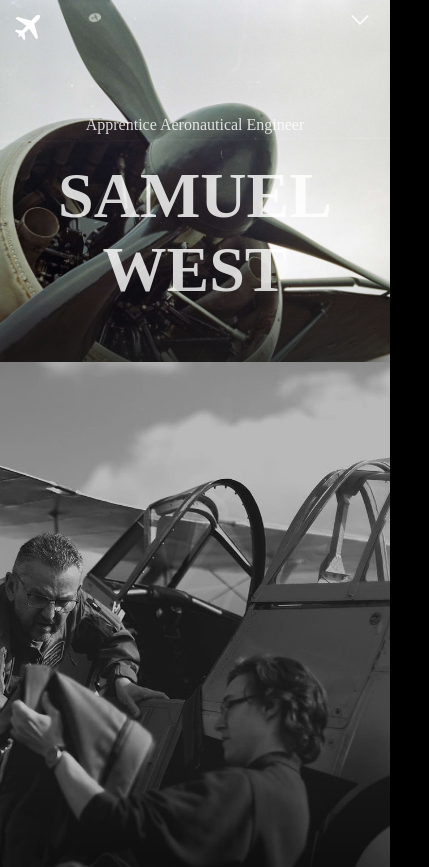
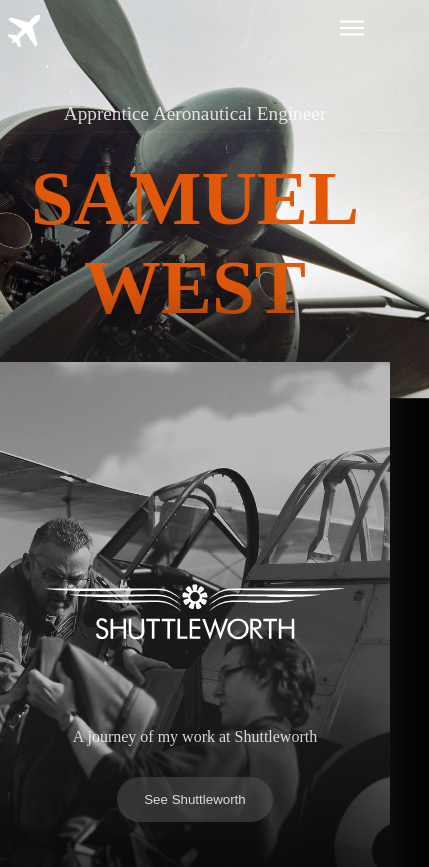
Before and after one commit to natbates/Samuels-Website, a React (Create React App) app: page / in a window 390 px wide. Shown: the top 867 px of the page, 429 px wide, since content can reach past the window. Built offline with nearby package versions, Linux system fonts and the light colour scheme; a web font is replaced by a local one.

Commit message:
02/02/2025

```diff
--- a/src/components/Navbar.jsx
+++ b/src/components/Navbar.jsx
@@ -1,8 +1,27 @@
 import "../styles/navbar.css";
-import { useState } from "react";
+import { useState, useEffect } from "react";
 
 const Navbar = () => {
     const [navBarState, setNavBarState] = useState(false);
+    const [isMobile, setIsMobile] = useState(false);
+    const [mobileNav, setMobileNav] = useState(false);
+
+    const checkWidth = () => {
+      if (window.innerWidth < 1000) {
+        setIsMobile(true);
+        setNavBarState(false);
+      } else {
+        setIsMobile(false);
+      }
+    };
+
+    useEffect(() => {
+      checkWidth();
+        window.addEventListener("resize", checkWidth);
+        return () => {
+        window.removeEventListener("resize", checkWidth);
+      };
+    }, []);
 
     return (
         <div id="top-nav-bar">
@@ -10,15 +29,17 @@
                 <img src="svgs/plane.svg" className="logo" />
             </div>
 
-            <div
-                className="dropdown"
-                onMouseEnter={() => setNavBarState(true)}
-                onMouseLeave={() => setNavBarState(false)}
-            >
+            {!isMobile &&
+                <div
+                    className="dropdown"
+                    onMouseEnter={() => setNavBarState(true)}
+                    onMouseLeave={() => setNavBarState(false)}
+                >
                 <img
                     src="svgs/down-arrow.svg"
                     className={`dropdown-arrow ${navBarState ? "rotated" : ""}`}
                 />
+
                 <div className={`nav-menu ${navBarState ? "show" : ""}`}>
                     <ul>Home</ul>
                     <ul>About</ul>
@@ -27,6 +48,30 @@
                     <ul>Blog</ul>
                 </div>
             </div>
+            }
+
+            {isMobile &&
+                <div id = "mobile-nav-bar">
+                    <input id="page-nav-toggle" class="main-navigation-toggle" type="checkbox" />
+                    <label htmlFor="page-nav-toggle">
+                    <img
+                            className="icon--menu-toggle"
+                            src="svgs/burger.svg"
+                            alt="Open menu"
+                            width="40"
+                            height="40"
+                        />
+                    </label>
+                    <nav class="main-navigation">
+                        <ul>
+                            <li><a>Home</a></li>
+                            <li><a>Home</a></li>
+                            <li><a>Home</a></li>
+                        </ul>
+                    </nav>
+                </div>
+            }
+
         </div>
     );
 };
--- a/src/components/Socials.jsx
+++ b/src/components/Socials.jsx
@@ -1,12 +1,20 @@
-
-
-const Socials = () =>
-{
+const Socials = () => {
     return (
         <div className="socials-container">
-            <img src = "./svgs/socials/facebook.svg"></img>
-            <img src = "./svgs/socials/insta.svg"></img>
-            <img src = "./svgs/socials/linkedin.svg"></img>
+            {/* Facebook Link */}
+            <a href="https://www.instagram.com/sam.__.west?igsh=MTM0aGtucjRmNnhqZw%3D%3D&utm_source=qr" target="_blank" rel="noopener noreferrer">
+                <img src="./svgs/socials/facebook.svg" alt="Facebook" />
+            </a>
+
+            {/* Instagram Link */}
+            <a href="https://www.instagram.com/sam.__.west?igsh=MTM0aGtucjRmNnhqZw%3D%3D&utm_source=qr" target="_blank" rel="noopener noreferrer">
+                <img src="./svgs/socials/insta.svg" alt="Instagram" />
+            </a>
+
+            {/* LinkedIn Link */}
+            <a href="https://www.linkedin.com/in/your-profile" target="_blank" rel="noopener noreferrer">
+                <img src="./svgs/socials/linkedin.svg" alt="LinkedIn" />
+            </a>
         </div>
     );
 }
--- a/src/pages/homepage.jsx
+++ b/src/pages/homepage.jsx
@@ -4,12 +4,12 @@
 import "../styles/homepage.css";
 
 
-const TravelLine = () =>
-{
+const TravelLine = ({ top }) => {
     return (
-        <div className="line-container">
-            <svg>
-                <path d="M0,0 C150,100, 350,200, 500,100 C650,0, 850,150, 1000,100" />
+        <div className="line-container" style={{top: top}}>
+            <svg width="100%" height="100%" viewBox="0 0 1000 200" preserveAspectRatio="none">
+                <path d="M0,0 C150,100, 350,200, 500,100 C650,0, 850,150, 1000,100"
+                      stroke="black" fill="transparent" strokeWidth="2" />
             </svg>
         </div>
     );
@@ -27,12 +27,17 @@
                     <Socials />
                 </section>
                 <section>
-                    <p>My work at Shuttleworth</p>
-                    <button>See Shuttleworth</button>
+                    <div className="shuttleworth-container">
+                        <img src = "svgs/shuttleworth.svg"></img>
+                        <div className="text-container">
+                            <p>A journey of my work at Shuttleworth</p>
+                            <button onClick={() => window.open("https://www.shuttleworth.org/", "_blank")}>
+                                See Shuttleworth
+                            </button>
+                        </div>
+                    </div>
                 </section>
             </div>
-
-            <TravelLine />
 
             <div id = "home-images" className="home-section">
                 <h1>Catch me on the runway...</h1>
@@ -45,6 +50,9 @@
 
             <div id = "about-me" className="home-section">
                 <h1>What I do</h1>
+                <div>
+                    <h2>Painting and Plane</h2>
+                </div>
             </div>
 
             <div id = "air-shows" className="home-section">
--- a/src/styles/homepage.css
+++ b/src/styles/homepage.css
@@ -11,6 +11,7 @@
 {
     display: flex;
     height: 100%;
+    position: relative;
 }
 
 
@@ -37,6 +38,11 @@
     text-align: center;
 }
 
+.divider-section section h1
+{
+    color: var(--secondary-colour);
+}
+
 #home-page .divider-section section:first-child
 {
     background-image: url("/public/images/sam/IMG_0478.jpeg");
@@ -46,12 +52,29 @@
 }
 
 #home-page .divider-section section:last-child {
-    padding-top: 500px;
+    height: 600px;
     background-image: linear-gradient(to bottom, rgba(0, 0, 0, 0) 60%, black 100%),
                       url("/public/images/sam/IMG_7755.jpeg");
     background-position: center;
     background-repeat: no-repeat;
     background-size: cover;
+}
+
+.shuttleworth-container
+{
+    display: flex;
+    flex-direction: column;
+    justify-content: space-between;
+    height: 100%;
+    align-items: center;
+}
+
+.shuttleworth-container img
+{
+    max-width: 800px;
+    width: 75%;
+    height: 100px;
+    min-width: 300px;
 }
 
 
@@ -110,9 +133,7 @@
 {
     width: 30px;
     height: 30px;
-    background-color: rgba(255, 255, 255, 0.13);
     padding: 10px;
-    border-radius: 50%;
 }
 
 #interact-buttons .left
@@ -174,6 +195,9 @@
 .line-container {
     width: 100%;
     height: fit-content;
+    margin-top: 40px;
+    position: absolute;
+    left: 0;
 }
 
 .line-container svg {
@@ -188,6 +212,7 @@
     stroke-dasharray: 10, 10; /* Creates the dashed effect */
 }
 
+
 @media (max-width: 1000px) {
     #home-page .divider-section{
         flex-direction: column;
@@ -198,14 +223,41 @@
     #home-page .divider-section section:first-child
     {
         padding-top: 100px;
-
+        transform: scale(1.2);
     }
     #home-page .divider-section section:last-child
     {
         box-shadow: 0px -31px 50px rgba(27, 27, 27, 0.836);
+        animation: flyUp 1s ease-out;
+        padding-bottom: 140px;
     }
     #home-page .socials-container
     {
-        bottom: -50px;
+
+        bottom: -150px;
+        z-index: 100;
+        left: 50%;
+        transform: translateX(-50%);
+    }
+
+    /* Nav bar changes */
+
+    #top-nav-bar img
+    {
+        margin-right: 10px;
+        transform: scale(1.3);
+        transform-origin: top right;
+    }
+
+}
+
+@keyframes flyUp {
+    0%
+    {
+        transform: translateY(30px);
+    }
+    100%
+    {
+        transform: translateY(0);
     }
 }
--- a/src/styles/navbar.css
+++ b/src/styles/navbar.css
@@ -1,3 +1,15 @@
+:root {
+    --color-primary: var(--hot-pink);
+    --color-secondary: #F0F7EE;
+    --duration: 1s;
+    --nav-duration: calc(var(--duration) / 4);
+    --ease: cubic-bezier(0.215, 0.61, 0.355, 1);
+    --space: 1rem;
+    --font-primary: 'Helvetica', sans-serif;
+    --font-heading: 'Merriweather', serif;
+    --font-size: 1.125rem;
+    --line-height: 1.5;
+}
 
 #top-nav-bar
 {
@@ -10,7 +22,6 @@
     top: 0;
     height: 40px;
     min-height: 40px;
-    max-width: 100vw;
 }
 
 .logo-container
@@ -40,11 +51,11 @@
 {
     width: 20px;
     height: 20px;
-    margin-right: 20px;
+    margin-right: 30px;
     transition: transform 0.3s ease;
 }
 
-#top-nav-bar img:hover
+#top-nav-bar .dropdown-arrow:hover
 {
     transform: rotate(90deg);
 }
@@ -71,6 +82,8 @@
     transform: translateY(-10px);
     transition: all 0.3s ease-in-out;
     display: flex;
+    width: 45vw;
+    justify-content: space-between;
 }
 
 .dropdown {
@@ -91,9 +104,300 @@
     margin: 0;
     list-style: none;
     white-space: nowrap;
+    flex-grow: 1;
+    cursor: pointer;
 }
 
 #top-nav-bar ul:hover
 {
     color: var(--secondary-colour);
 }
+
+
+.mobile-vew
+{
+    position: absolute;
+    background-color: rgb(0, 0, 0);
+    width: 100%;
+    height: 100vh;
+    top: 0;
+    display: flex;
+    flex-direction: column;
+    text-align: center;
+    justify-content: center;
+}
+
+.mobile-vew ul
+{
+    padding: 0;
+    cursor: pointer;
+}
+
+
+
+
+#social-nav-holder
+{
+    display: flex;
+    position: absolute;
+    justify-content: center;
+    top: 800px;
+    left: 50%;
+    width: 0;
+}
+
+
+.main-navigation-toggle {
+    position: fixed;
+    height: 1px;
+    width: 1px;
+    overflow: hidden;
+    clip: rect(1px, 1px, 1px, 1px);
+    white-space: nowrap;
+
+    + label {
+      position: fixed;
+      top: 15px;
+      right: 15px;
+      cursor: pointer;
+      z-index: 2000;
+    }
+  }
+
+  .icon--menu-toggle {
+    --size: 35px;
+    display: flex;
+    align-items: center;
+    justify-content: center;
+    width: var(--size);
+    height: var(--size);
+    stroke-width: 5;
+  }
+
+  .icon-group {
+    transform: translateX(0);
+    transition: transform var(--nav-duration) var(--ease);
+  }
+
+  .icon--menu {
+    stroke: white;
+  }
+
+  .icon--close {
+    stroke: var(--secondary-colour);
+    transform: translateX(-100%);
+  }
+
+  .main-navigation {
+    position: fixed;
+    top: 0;
+    left: 0;
+    display: flex;
+    align-items: center;
+    width: 100%;
+    height: 100%;
+    transform: translateX(-100%);
+    transition: transform var(--nav-duration);
+    z-index: 1000;
+
+    &:after {
+      content: '';
+      position: absolute;
+      top: 0;
+      left: 0;
+      width: 100%;
+      height: 100%;
+      background-image: url("/public/images/sam/IMG_0478.jpeg");
+      background-size: cover;
+      transform-origin: 0 50%;
+      z-index: -1;
+    }
+
+    ul {
+      font-size: 12vmin;
+      width: 100%;
+    }
+
+    li {
+      --border-size: 1vmin;
+      display: flex;
+      align-items: center;
+      position: relative;
+      overflow: hidden;
+      min-height: 100px;
+
+      &:after {
+        content: '';
+        position: absolute;
+        bottom: 0;
+        left: 0;
+        width: 100%;
+        height: var(--border-size);
+        background-color: var(--secondary-colour);
+        transform-origin: 0 50%;
+        transform: translateX(-100%) skew(15deg);
+      }
+    }
+
+    a {
+      display: inline-block;
+      width: 100%;
+      max-width: 800px;
+      margin: 0 auto;
+      color: var(--color-secondary);
+      line-height: 1;
+      text-decoration: none;
+      user-select: none;
+      padding: var(--space) calc(var(--space) * 2) calc(var(--space) + var(--border-size) / 2);
+      transform: translateY(100%);
+    }
+  }
+
+  .main-content {
+    margin: 6rem auto;
+    max-width: 70ch;
+    padding: 0 calc(var(--space) * 2);
+    transform: translateX(0);
+    transition: transform calc(var(--nav-duration) * 2) var(--ease);
+
+    > * + * {
+      margin-top: calc(var(--space) * var(--line-height));
+    }
+  }
+
+  .main-navigation-toggle:checked {
+    ~ label .icon--menu-toggle {
+      .icon-group {
+        transform: translateX(100%);
+      }
+    }
+
+    ~ .main-content {
+      transform: translateX(10%);
+    }
+
+    ~ .main-navigation {
+      transition-duration: 0s;
+      transform: translateX(0);
+
+      &:after {
+        animation: nav-bg var(--nav-duration) var(--ease) forwards;
+      }
+
+      li:after {
+        animation: nav-line var(--duration) var(--ease) forwards;
+      }
+
+      a {
+        animation: link-appear calc(var(--duration) * 1.5) var(--ease) forwards !important;
+      }
+
+      li:nth-child(1):after, li:nth-child(1) a {
+        animation-delay: calc((var(--duration) / 2) * 1 * 0.125);
+      }
+
+      li:nth-child(2):after, li:nth-child(2) a {
+        animation-delay: calc((var(--duration) / 2) * 2 * 0.125);
+      }
+
+      li:nth-child(3):after, li:nth-child(3) a {
+        animation-delay: calc((var(--duration) / 2) * 3 * 0.125);
+      }
+
+      li:nth-child(4):after, li:nth-child(4) a {
+        animation-delay: calc((var(--duration) / 2) * 4 * 0.125);
+      }
+
+      li:nth-child(5):after, li:nth-child(5) a {
+        animation-delay: calc((var(--duration) / 2) * 5 * 0.125);
+      }
+    }
+  }
+
+  @keyframes nav-bg {
+    from { transform: translateX(-100%) skewX(-15deg) }
+    to { transform: translateX(0) }
+  }
+
+  @keyframes nav-line {
+    0%   { transform: scaleX(0); transform-origin: 0 50%; }
+    35%  { transform: scaleX(1.001); transform-origin: 0 50%; }
+    65%  { transform: scaleX(1.001); transform-origin: 100% 50%; }
+    100% { transform: scaleX(0); transform-origin: 100% 50%; }
+  }
+
+  @keyframes link-appear {
+    0%, 25%   { transform: translateY(100%); }
+    50%, 100% { transform: translateY(0); }
+  }
+
+#nav-items a {
+    color: var(--white);
+    text-decoration: none;
+    transition: transform 0.3s ease;
+    display: flex;
+    justify-content: center;
+    align-items: center;
+    flex-grow: 1;
+    font-size: 4.2rem;
+    transform: scale(100vw * 1.05);
+}
+
+#nav-items a:hover{
+    transform: scale(1.05);
+}
+
+#nav-items #social-links
+{
+    display: flex;
+    position: relative;
+    margin-top: 20px;
+}
+
+@keyframes flyRightFadeIn {
+    0%{
+        opacity: 0;
+        transform: translateX(-100%);
+    }
+
+    20%
+    {
+        opacity: 0;
+    }
+
+    100%{
+        opacity: 1;
+        transform: translateX(0%);
+    }
+}
+
+@keyframes logo-enter {
+    0% {
+        opacity: 0;
+        transform: translateX(-100%) rotate(0deg);
+    }
+
+    100% {
+        opacity: 1;
+        transform: translateX(0%) rotate(720deg);
+    }
+}
+
+@keyframes fadeIn {
+    0% {
+        opacity: 0;
+    }
+    100% {
+        opacity: 1;
+    }
+}
+
+@keyframes fly-down {
+    0%{
+        transform: translateY(-100%);
+    }
+    100%{
+        transform: translateY(0);
+        opacity: 1;
+    }
+}
```
Also changed, not shown: public/svgs/burger.svg (added), public/svgs/shuttleworth.svg (added).
